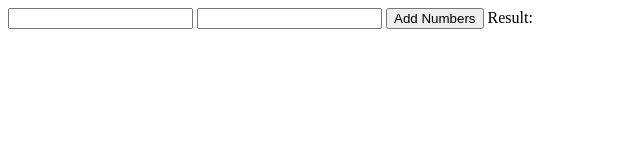
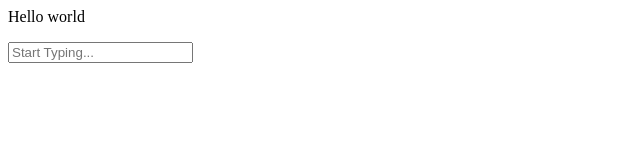
Before and after one commit to AlexChalk/type-fast-type-furious, a website: page index.html in a window 1280 px wide. Shown: the whole page, without its empty margins (0-640 px from the left). Drawn offline with Linux system fonts and the light colour scheme.

Commit message:
form displays to the page to take user input

```diff
--- a/index.html
+++ b/index.html
@@ -1,18 +1,14 @@
 <html>
 
 <head>
-  <title>Magic Calculator</title>
+  <title>Type Fast, Type Furious</title>
 </head>
 
 <body>
-  <input id="x" type="text">
-  <input id="y" type="text">
-  <input id="add" type="button" value="Add Numbers"> Result: <span id="result" />
-  <script type="text/javascript" src="lib/calculator.js"></script>
-  <script>
-    calculator.init();
-
-  </script>
+  <p id='paragraph'>Hello world</p>
+  <form>
+    <input id="userInput" type="text" name="userInput" placeholder="Start Typing...">
+  </form>
 </body>
 
 </html>
```
Also changed, not shown: test/wordMatcher.test.js (+9 -3 lines).
